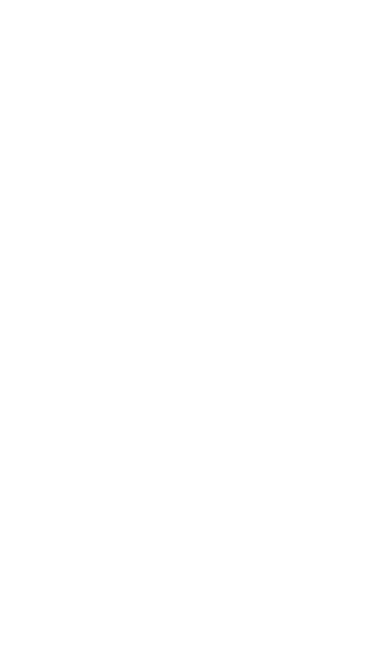
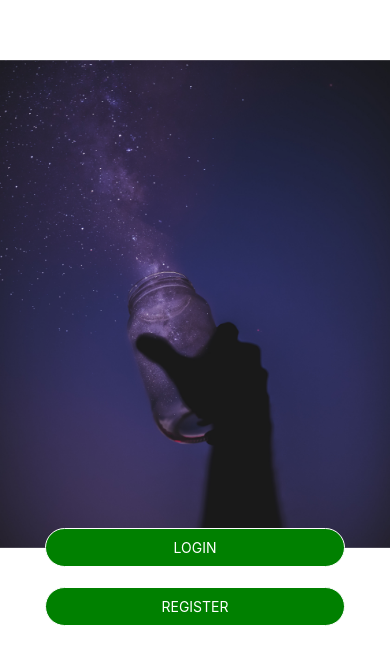
Before and after one commit to Amukayoung/easymedic, a React Native app in the folder easymedic/: screen / in a window 390 px wide. Shown: the part 118-782 px from the top of the page. Built offline with nearby package versions, Linux system fonts and the light colour scheme.

Commit message:
Added the login and register button

```diff
--- a/easymedic/App.js
+++ b/easymedic/App.js
@@ -7,6 +7,22 @@ export default function App() {
   const {height,width} = Dimensions.get("window")
   return (
     <View style={styles.container}>
+      <View style={StyleSheet.absoluteFill}>
+        <Svg height={height} width={width}>
+          <Image href={require("./assets/login-background.jpg")}
+          width={width}
+          height={height}
+          preserveAspectRatio='xMidyMid slice'/>
+        </Svg>
+      </View>
+      <View style={styles.buttonContainer}>
+        <View style={styles.button}>
+          <Text style={styles.buttonText}>LOGIN</Text>
+        </View>
+        <View style={styles.button}>
+          <Text style={styles.buttonText}>REGISTER</Text>
+        </View>
+      </View>
     </View>
   );
 }
--- a/easymedic/styles.js
+++ b/easymedic/styles.js
@@ -2,7 +2,27 @@ import { StyleSheet } from "react-native";
 const styles = StyleSheet.create({
     container: {
       flex: 1,
+      justifyContent: "flex-end"
     },
+    buttonContainer:{
+        marginBottom:100
+    },
+    button:{
+        backgroundColor: "green",
+        alignSelf:"center",
+        justifyContent:"center",
+        width:300,
+        borderRadius: 20,
+        paddingTop:10,
+        paddingBottom:10,
+        marginTop:20,
+        borderWidth:1,
+        borderColor: "white"
+    },
+    buttonText:{
+        alignSelf:"center",
+        color:"#FFF"
+    }
   });
 
 export default styles;
```
